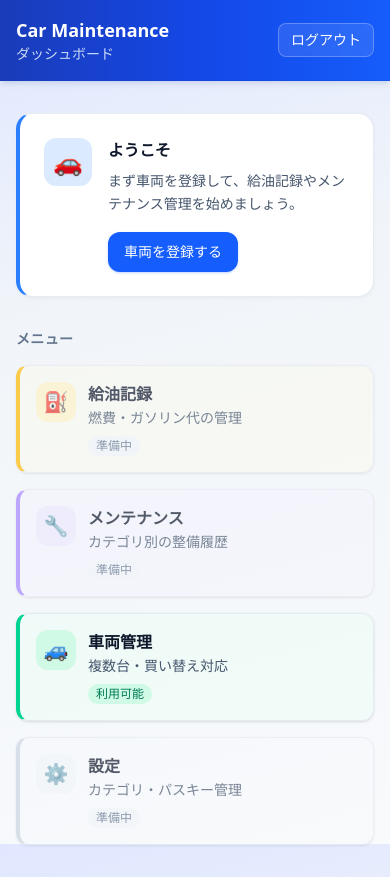
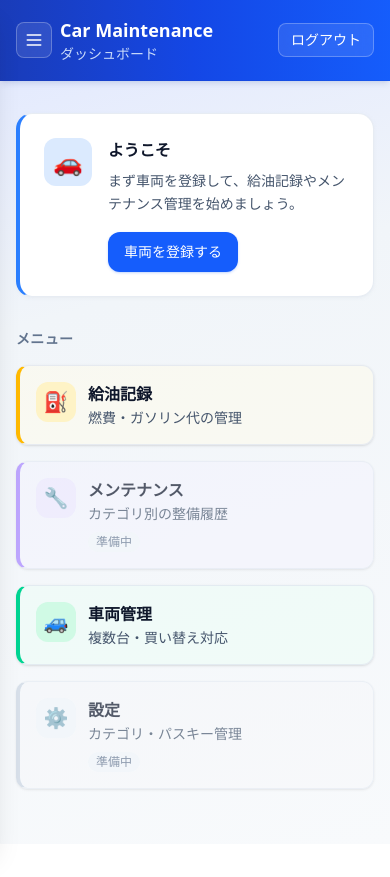
Before and after one commit to m-guchi/Car_maintenance, a Next.js app: page / in a window 390 px wide. After the commit the page ends 844 px from the top, so only its background shows below. Built offline with nearby package versions, Linux system fonts and the light colour scheme; no server answers.

Commit message:
Add sidebar navigation and simplify home menu badges.
Wrap authenticated pages in a shared shell with a persistent side menu, and show only 準備中 labels for unavailable features on the home screen.

```diff
--- /dev/null
+++ b/src/app/(app)/layout.tsx
@@ -0,0 +1,9 @@
+import { AppShell } from "@/components/app-shell";
+
+export default function AuthenticatedLayout({
+  children,
+}: Readonly<{
+  children: React.ReactNode;
+}>) {
+  return <AppShell>{children}</AppShell>;
+}
--- a/src/app/page.tsx
+++ b/src/app/(app)/page.tsx
@@ -3,46 +3,10 @@ import Link from "next/link";
 import { auth } from "@/auth";
 import { AppHeader } from "@/components/app-header";
 import { PasskeyRegisterCard } from "@/components/passkey-register-card";
+import { menuItems } from "@/lib/nav-items";
 import { hasRegisteredPasskeys } from "@/lib/passkey";
 import { getVehicleSubtitle } from "@/lib/vehicle-display";
 import { listVehicles } from "@/lib/vehicles";
-
-const featureCards = [
-  {
-    title: "給油記録",
-    desc: "燃費・ガソリン代の管理",
-    emoji: "⛽",
-    accent:
-      "border-l-amber-400 bg-amber-50/50 hover:border-amber-300 dark:border-l-amber-500 dark:bg-amber-950/30 dark:hover:border-amber-400",
-    iconBg: "bg-amber-100 dark:bg-amber-900/40",
-  },
-  {
-    title: "メンテナンス",
-    desc: "カテゴリ別の整備履歴",
-    emoji: "🔧",
-    accent:
-      "border-l-violet-400 bg-violet-50/50 hover:border-violet-300 dark:border-l-violet-500 dark:bg-violet-950/30 dark:hover:border-violet-400",
-    iconBg: "bg-violet-100 dark:bg-violet-900/40",
-  },
-  {
-    title: "車両管理",
-    desc: "複数台・買い替え対応",
-    emoji: "🚙",
-    href: "/vehicles",
-    ready: true,
-    accent:
-      "border-l-emerald-400 bg-emerald-50/50 hover:border-emerald-300 dark:border-l-emerald-500 dark:bg-emerald-950/30 dark:hover:border-emerald-400",
-    iconBg: "bg-emerald-100 dark:bg-emerald-900/40",
-  },
-  {
-    title: "設定",
-    desc: "カテゴリ・パスキー管理",
-    emoji: "⚙️",
-    accent:
-      "border-l-slate-300 bg-slate-50/50 dark:border-l-slate-500 dark:bg-slate-800/50",
-    iconBg: "bg-slate-100 dark:bg-slate-700",
-  },
-] as const;
 
 export default async function HomePage() {
   const session = await auth();
@@ -62,7 +26,7 @@ export default async function HomePage() {
         subtitle={email ?? "ダッシュボード"}
       />
 
-      <div className="mx-auto w-full max-w-3xl flex-1 px-4 py-8 sm:px-6 lg:max-w-4xl">
+      <div className="mx-auto w-full max-w-3xl flex-1 px-4 py-8 sm:px-6 lg:max-w-5xl">
         {email && (
           <div className="mb-6">
             <PasskeyRegisterCard hasPasskey={hasPasskey} />
@@ -109,7 +73,7 @@ export default async function HomePage() {
         </h2>
 
         <div className="grid gap-4 sm:grid-cols-2">
-          {featureCards.map((item) => {
+          {menuItems.map((item) => {
             const card = (
               <div className="flex items-start gap-3">
                 <span
@@ -121,11 +85,7 @@ export default async function HomePage() {
                 <div className="min-w-0">
                   <h3 className="font-semibold text-slate-900 dark:text-slate-100">{item.title}</h3>
                   <p className="mt-0.5 text-sm app-text-muted">{item.desc}</p>
-                  {"ready" in item && item.ready ? (
-                    <span className="mt-2 inline-flex items-center rounded-full bg-emerald-100 px-2 py-0.5 text-xs font-medium text-emerald-700 dark:bg-emerald-900/50 dark:text-emerald-300">
-                      利用可能
-                    </span>
-                  ) : (
+                  {!item.ready && (
                     <span className="mt-2 inline-flex items-center rounded-full bg-slate-100 px-2 py-0.5 text-xs font-medium text-slate-500 dark:bg-slate-700 dark:text-slate-400">
                       準備中
                     </span>
@@ -135,12 +95,10 @@ export default async function HomePage() {
             );
 
             const cardClassName = `rounded-xl border border-slate-200/80 border-l-4 p-4 shadow-sm transition dark:border-slate-700/80 ${item.accent} ${
-              "href" in item && item.href
-                ? "hover:shadow-md"
-                : "opacity-70"
+              item.href ? "hover:shadow-md" : "opacity-70"
             }`;
 
-            if ("href" in item && item.href) {
+            if (item.href) {
               return (
                 <Link key={item.title} href={item.href} className={cardClassName}>
                   {card}
--- a/src/app/vehicles/page.tsx
+++ b/src/app/(app)/vehicles/page.tsx
@@ -15,11 +15,9 @@ export default async function VehiclesPage() {
       <AppHeader
         title="車両管理"
         subtitle={session?.user?.email ?? undefined}
-        backHref="/"
-        backLabel="ホーム"
       />
 
-      <div className="mx-auto w-full max-w-3xl flex-1 space-y-6 px-4 py-8 sm:px-6 lg:max-w-4xl">
+      <div className="mx-auto w-full max-w-3xl flex-1 space-y-6 px-4 py-8 sm:px-6 lg:max-w-5xl">
         <VehicleForm />
         <VehicleList vehicles={vehicles} />
       </div>
--- a/src/app/layout.tsx
+++ b/src/app/layout.tsx
@@ -41,7 +41,7 @@ export default function RootLayout({
 }>) {
   return (
     <html lang="ja" className="h-full">
-      <body className="min-h-full text-slate-900 antialiased dark:text-slate-100">
+      <body className="flex min-h-full flex-col text-slate-900 antialiased dark:text-slate-100">
         <AuthProvider>
           {children}
           <ServiceWorkerRegister />
--- a/src/components/app-header.tsx
+++ b/src/components/app-header.tsx
@@ -1,5 +1,6 @@
 import Link from "next/link";
 
+import { SidebarMenuButton } from "@/components/sidebar-menu-button";
 import { SignOutButton } from "@/components/sign-out-button";
 
 type AppHeaderProps = {
@@ -17,7 +18,9 @@ export function AppHeader({
 }: AppHeaderProps) {
   return (
     <header className="border-b border-blue-800/20 bg-gradient-to-r from-blue-800 via-blue-700 to-blue-600 px-4 py-4 shadow-md shadow-blue-900/10 dark:border-slate-700/50 dark:from-slate-900 dark:via-slate-800 dark:to-slate-900 dark:shadow-black/20">
-      <div className="mx-auto flex w-full max-w-3xl items-center justify-between gap-4 lg:max-w-4xl">
+      <div className="mx-auto flex w-full max-w-3xl items-center justify-between gap-4 lg:max-w-5xl">
+        <div className="flex min-w-0 items-center">
+          <SidebarMenuButton />
           <div className="min-w-0">
             {backHref && (
               <Link
@@ -32,6 +35,7 @@ export function AppHeader({
               <p className="truncate text-sm text-blue-100/90">{subtitle}</p>
             )}
           </div>
+        </div>
         <SignOutButton variant="header" />
       </div>
     </header>
--- /dev/null
+++ b/src/components/app-shell.tsx
@@ -0,0 +1,40 @@
+"use client";
+
+import { createContext, useCallback, useContext, useState } from "react";
+
+import { AppSidebar } from "@/components/app-sidebar";
+
+type SidebarContextValue = {
+  openSidebar: () => void;
+};
+
+const SidebarContext = createContext<SidebarContextValue | null>(null);
+
+export function useSidebar() {
+  const context = useContext(SidebarContext);
+  if (!context) {
+    throw new Error("useSidebar must be used within AppShell");
+  }
+  return context;
+}
+
+export function AppShell({ children }: { children: React.ReactNode }) {
+  const [sidebarOpen, setSidebarOpen] = useState(false);
+
+  const openSidebar = useCallback(() => {
+    setSidebarOpen(true);
+  }, []);
+
+  const closeSidebar = useCallback(() => {
+    setSidebarOpen(false);
+  }, []);
+
+  return (
+    <SidebarContext.Provider value={{ openSidebar }}>
+      <div className="flex min-h-full">
+        <AppSidebar open={sidebarOpen} onClose={closeSidebar} />
+        <div className="flex min-w-0 flex-1 flex-col">{children}</div>
+      </div>
+    </SidebarContext.Provider>
+  );
+}
--- /dev/null
+++ b/src/components/app-sidebar.tsx
@@ -0,0 +1,98 @@
+"use client";
+
+import Link from "next/link";
+import { usePathname } from "next/navigation";
+
+import { navItems } from "@/lib/nav-items";
+
+type AppSidebarProps = {
+  open: boolean;
+  onClose: () => void;
+};
+
+function isActive(pathname: string, href: string) {
+  if (href === "/") {
+    return pathname === "/";
+  }
+  return pathname === href || pathname.startsWith(`${href}/`);
+}
+
+export function AppSidebar({ open, onClose }: AppSidebarProps) {
+  const pathname = usePathname();
+
+  return (
+    <>
+      {open && (
+        <button
+          type="button"
+          aria-label="メニューを閉じる"
+          className="fixed inset-0 z-40 bg-slate-900/50 backdrop-blur-sm lg:hidden"
+          onClick={onClose}
+        />
+      )}
+
+      <aside
+        className={`fixed inset-y-0 left-0 z-50 flex w-64 flex-col border-r border-slate-200/80 bg-white shadow-xl transition-transform duration-200 ease-out dark:border-slate-700/80 dark:bg-slate-900 lg:static lg:z-auto lg:translate-x-0 lg:shadow-none ${
+          open ? "translate-x-0" : "-translate-x-full lg:translate-x-0"
+        }`}
+      >
+        <div className="border-b border-blue-800/20 bg-gradient-to-r from-blue-800 via-blue-700 to-blue-600 px-4 py-5 dark:border-slate-700/50 dark:from-slate-900 dark:via-slate-800 dark:to-slate-900">
+          <p className="text-xs font-medium tracking-wide text-blue-100/80 uppercase">
+            Car Maintenance
+          </p>
+          <p className="mt-0.5 text-sm font-semibold text-white">メニュー</p>
+        </div>
+
+        <nav className="flex-1 overflow-y-auto p-3">
+          <ul className="space-y-1">
+            {navItems.map((item) => {
+              const active = item.href ? isActive(pathname, item.href) : false;
+              const disabled = !item.href;
+
+              const content = (
+                <>
+                  <span className="text-lg" aria-hidden="true">
+                    {item.emoji}
+                  </span>
+                  <span className="min-w-0 flex-1 truncate">{item.title}</span>
+                  {disabled && (
+                    <span className="shrink-0 rounded-full bg-slate-100 px-2 py-0.5 text-[10px] font-medium text-slate-500 dark:bg-slate-700 dark:text-slate-400">
+                      準備中
+                    </span>
+                  )}
+                </>
+              );
+
+              const className = `flex w-full items-center gap-3 rounded-xl px-3 py-2.5 text-sm font-medium transition ${
+                active
+                  ? "bg-blue-50 text-blue-700 dark:bg-blue-950/50 dark:text-blue-300"
+                  : disabled
+                    ? "cursor-default text-slate-400 dark:text-slate-500"
+                    : "text-slate-700 hover:bg-slate-100 dark:text-slate-300 dark:hover:bg-slate-800"
+              }`;
+
+              return (
+                <li key={item.title}>
+                  {item.href ? (
+                    <Link
+                      href={item.href}
+                      className={className}
+                      aria-current={active ? "page" : undefined}
+                      onClick={onClose}
+                    >
+                      {content}
+                    </Link>
+                  ) : (
+                    <span className={className} aria-disabled="true">
+                      {content}
+                    </span>
+                  )}
+                </li>
+              );
+            })}
+          </ul>
+        </nav>
+      </aside>
+    </>
+  );
+}
--- /dev/null
+++ b/src/components/sidebar-menu-button.tsx
@@ -0,0 +1,30 @@
+"use client";
+
+import { useSidebar } from "@/components/app-shell";
+
+export function SidebarMenuButton() {
+  const sidebar = useSidebar();
+
+  return (
+    <button
+      type="button"
+      aria-label="メニューを開く"
+      className="mr-2 inline-flex h-9 w-9 shrink-0 items-center justify-center rounded-lg border border-white/25 bg-white/10 text-white backdrop-blur-sm transition hover:bg-white/20 lg:hidden"
+      onClick={sidebar.openSidebar}
+    >
+      <svg
+        xmlns="http://www.w3.org/2000/svg"
+        viewBox="0 0 24 24"
+        fill="none"
+        stroke="currentColor"
+        strokeWidth="2"
+        strokeLinecap="round"
+        strokeLinejoin="round"
+        className="h-5 w-5"
+        aria-hidden="true"
+      >
+        <path d="M4 6h16M4 12h16M4 18h16" />
+      </svg>
+    </button>
+  );
+}
--- a/src/components/vehicle-form.tsx
+++ b/src/components/vehicle-form.tsx
@@ -5,7 +5,7 @@ import { useActionState, useEffect, useRef } from "react";
 import {
   createVehicleAction,
   type VehicleActionState,
-} from "@/app/vehicles/actions";
+} from "@/app/(app)/vehicles/actions";
 import { VehicleFormFields } from "@/components/vehicle-form-fields";
 
 const initialState: VehicleActionState = { ok: false };
--- a/src/components/vehicle-list.tsx
+++ b/src/components/vehicle-list.tsx
@@ -6,7 +6,7 @@ import {
   deleteVehicleAction,
   updateVehicleAction,
   type VehicleActionState,
-} from "@/app/vehicles/actions";
+} from "@/app/(app)/vehicles/actions";
 import { VehicleDetails } from "@/components/vehicle-details";
 import { VehicleFormFields } from "@/components/vehicle-form-fields";
 import type { VehicleRecord } from "@/lib/vehicles";
--- /dev/null
+++ b/src/lib/nav-items.ts
@@ -0,0 +1,65 @@
+export type MenuItem = {
+  title: string;
+  desc: string;
+  emoji: string;
+  href?: string;
+  ready?: boolean;
+  accent: string;
+  iconBg: string;
+};
+
+export const menuItems: MenuItem[] = [
+  {
+    title: "給油記録",
+    desc: "燃費・ガソリン代の管理",
+    emoji: "⛽",
+    href: "/fuel",
+    ready: true,
+    accent:
+      "border-l-amber-400 bg-amber-50/50 hover:border-amber-300 dark:border-l-amber-500 dark:bg-amber-950/30 dark:hover:border-amber-400",
+    iconBg: "bg-amber-100 dark:bg-amber-900/40",
+  },
+  {
+    title: "メンテナンス",
+    desc: "カテゴリ別の整備履歴",
+    emoji: "🔧",
+    accent:
+      "border-l-violet-400 bg-violet-50/50 hover:border-violet-300 dark:border-l-violet-500 dark:bg-violet-950/30 dark:hover:border-violet-400",
+    iconBg: "bg-violet-100 dark:bg-violet-900/40",
+  },
+  {
+    title: "車両管理",
+    desc: "複数台・買い替え対応",
+    emoji: "🚙",
+    href: "/vehicles",
+    ready: true,
+    accent:
+      "border-l-emerald-400 bg-emerald-50/50 hover:border-emerald-300 dark:border-l-emerald-500 dark:bg-emerald-950/30 dark:hover:border-emerald-400",
+    iconBg: "bg-emerald-100 dark:bg-emerald-900/40",
+  },
+  {
+    title: "設定",
+    desc: "カテゴリ・パスキー管理",
+    emoji: "⚙️",
+    accent:
+      "border-l-slate-300 bg-slate-50/50 dark:border-l-slate-500 dark:bg-slate-800/50",
+    iconBg: "bg-slate-100 dark:bg-slate-700",
+  },
+];
+
+export type NavItem = {
+  title: string;
+  href?: string;
+  emoji: string;
+  ready?: boolean;
+};
+
+export const navItems: NavItem[] = [
+  { title: "ホーム", href: "/", emoji: "🏠" },
+  ...menuItems.map(({ title, href, emoji, ready }) => ({
+    title,
+    href,
+    emoji,
+    ready,
+  })),
+];
```
Also changed, not shown: src/app/(app)/vehicles/actions.ts (renamed from src/app/vehicles/actions.ts). Lines whose indentation alone changed are shown as unchanged.
